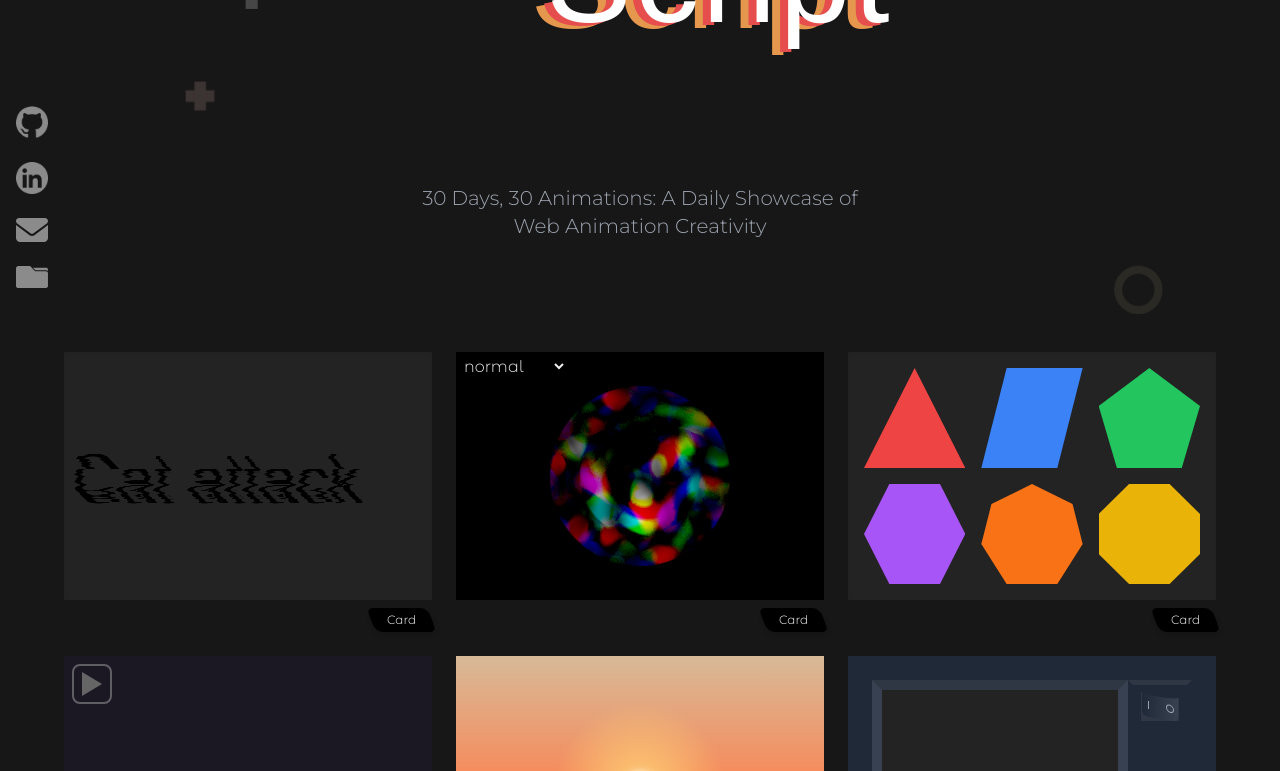
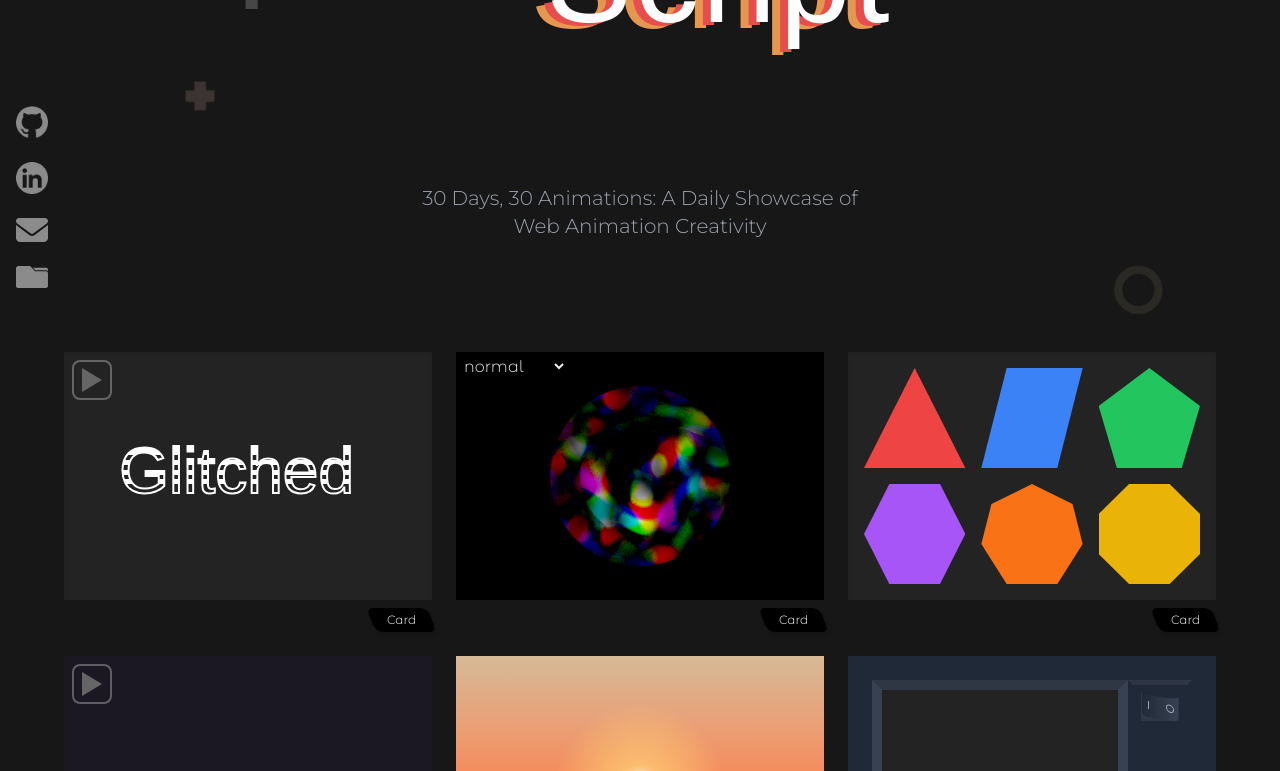
Before and after one commit to mlee2197/motion-script, a Next.js app: page / in a window 1280 px wide. Shown: the part 480-1251 px from the top of the page. Built offline with nearby package versions, Linux system fonts and the light colour scheme; a web font is replaced by a local one.

Commit message:
finish turbulence text animation

```diff
--- a/src/app/animations/TurbulentText.tsx
+++ b/src/app/animations/TurbulentText.tsx
@@ -1,38 +1,90 @@
+"use client";
+import PlayButton from "@/components/PlayButton";
+import gsap from "gsap";
+
 const TurbulentText = () => {
+  const handleClick = () => {
+    const turb = document.querySelector("#turbulent-text--filter feTurbulence");
+    gsap.fromTo(
+      turb,
+      {
+        attr: {
+          baseFrequency: "0 0",
+        },
+      },
+      {
+        attr: {
+          baseFrequency: "0 0.1",
+        },
+        duration: 0.35,
+        ease: "linear",
+        yoyo: true,
+        repeat: 1,
+      }
+    );
+  };
+
   return (
     <div className="animation-container">
-      <svg width={"100%"} height={"100%"}>
+      <PlayButton onClick={handleClick} />
+      <svg id="turbulent-text--svg" width={"100%"} height={"100%"}>
+        <defs>
+          <linearGradient
+            id="turbulent-text--gradient"
+            x1="0%"
+            y1="20%"
+            x2="0%"
+            y2="75%"
+          >
+            <stop offset="0%" style={{ stopColor: "white" }} />
+            <stop offset="12.5%" style={{ stopColor: "white" }} />
+            <stop offset="12.5%" style={{ stopColor: "transparent" }} />
+            <stop offset="25%" style={{ stopColor: "transparent" }} />
+            <stop offset="25%" style={{ stopColor: "white" }} />
+            <stop offset="37.5%" style={{ stopColor: "white" }} />
+            <stop offset="37.5%" style={{ stopColor: "transparent" }} />
+            <stop offset="50%" style={{ stopColor: "transparent" }} />
+            <stop offset="50%" style={{ stopColor: "white" }} />
+            <stop offset="62.5%" style={{ stopColor: "white" }} />
+            <stop offset="62.5%" style={{ stopColor: "transparent" }} />
+            <stop offset="75%" style={{ stopColor: "transparent" }} />
+            <stop offset="75%" style={{ stopColor: "white" }} />
+            <stop offset="87.5%" style={{ stopColor: "white" }} />
+            <stop offset="87.5%" style={{ stopColor: "transparent" }} />
+            <stop offset="100%" style={{ stopColor: "transparent" }} />
+          </linearGradient>
+        </defs>
         <filter id="turbulent-text--filter">
           <feTurbulence
-            baseFrequency="0 0.06"
+            baseFrequency="0 0"
+            type="fractalNoise"
             numOctaves="6"
             result="noise"
-          >
-            {/* <animate
-              attributeName="baseFrequency"
-              from="0.02"
-              to="0.08"
-              dur={3}
-              repeatCount="indefinite"
-            /> */}
-          </feTurbulence>
-          <feDisplacementMap in="SourceGraphic" in2="noise" scale="30" xChannelSelector="R" yChannelSelector="R"></feDisplacementMap>
-          {/* <feDiffuseLighting in="noise" lightingColor="#fff" surfaceScale="2" result="noise-light">
-            <feDistantLight azimuth="25" elevation="65" />
-          </feDiffuseLighting>
-          <feComposite operator="in" in="noise-light" in2="SourceGraphic" /> */}
+          ></feTurbulence>
+          <feDisplacementMap
+            in="SourceGraphic"
+            in2="noise"
+            scale="50"
+            xChannelSelector="R"
+            yChannelSelector="R"
+          ></feDisplacementMap>
         </filter>
         <text
           y="57%"
+          x="15%"
           filter="url(#turbulent-text--filter)"
+          fill="url(#turbulent-text--gradient)"
           fontSize={64}
           className="font-shrikhand"
+          stroke="white"
+          strokeWidth={2}
+          onClick={handleClick}
         >
-          Cat attack
+          Glitched
         </text>
       </svg>
     </div>
-  )
-}
+  );
+};
 
 export default TurbulentText;
```
